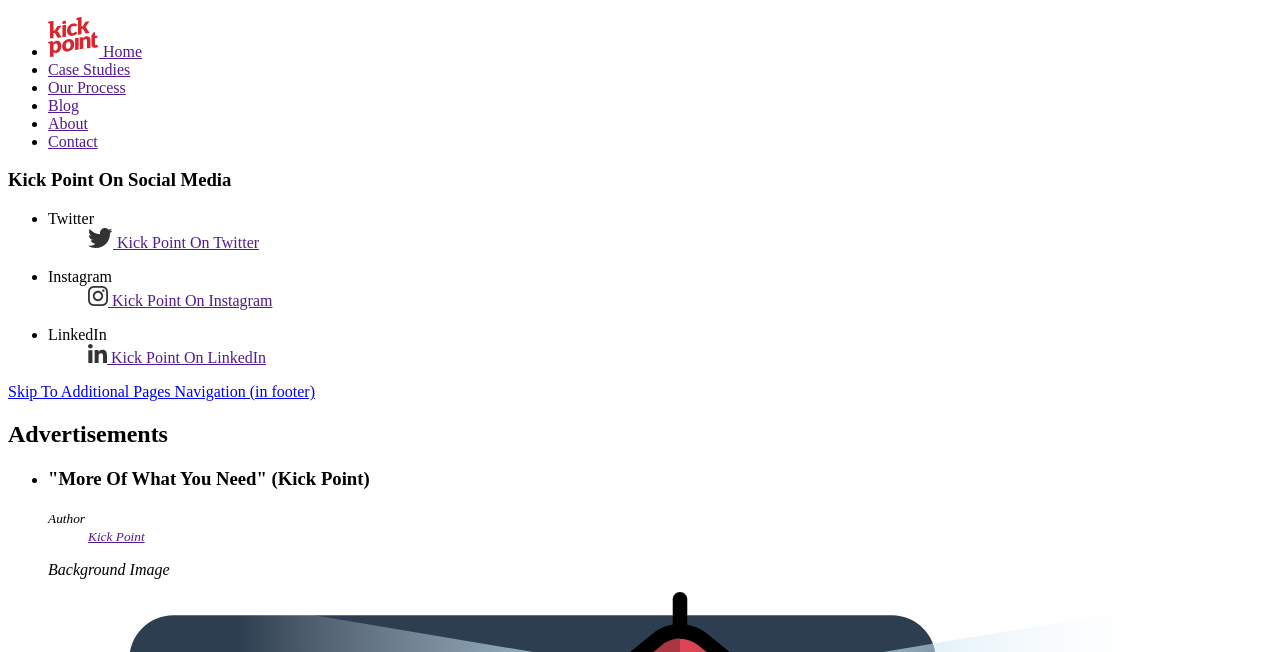
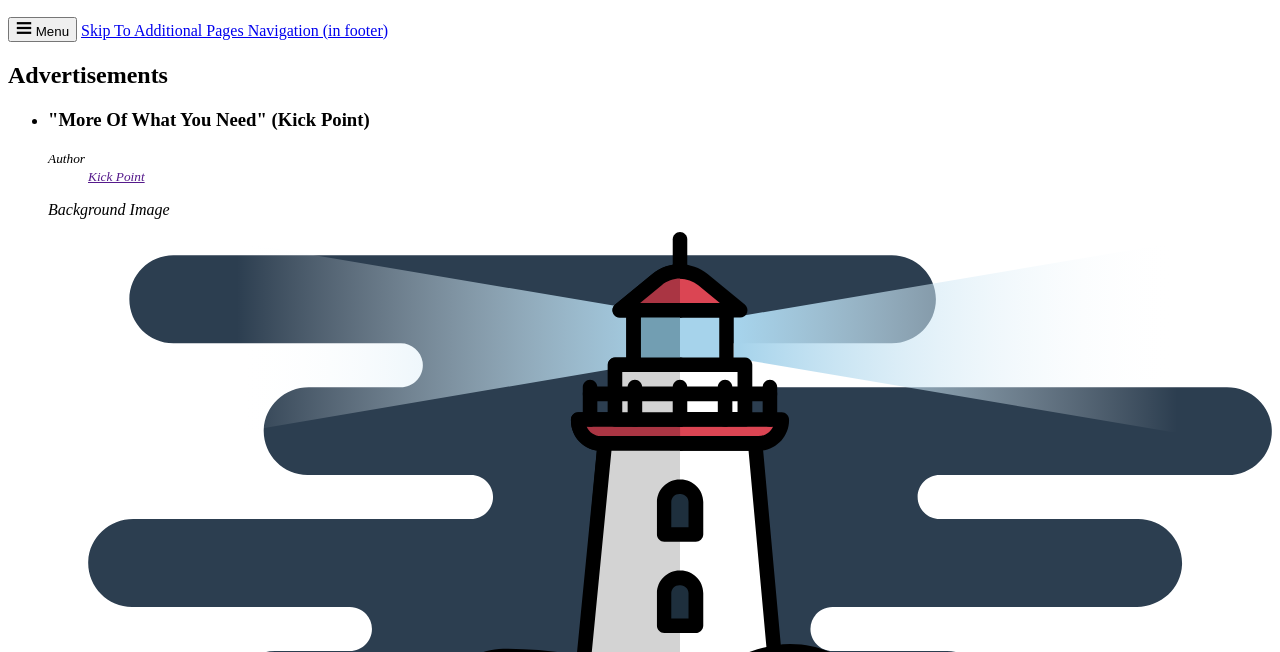
Before and after one commit to ivrouwe/audit-rebuild-kick-point, a plain HTML site: page index.html in a window 1280 px wide. Shown: the part 148-800 px from the top of the page. Drawn offline with Linux system fonts and the light colour scheme.

Commit message:
Add initial JS - makes Major Navigation togglable

```diff
--- /dev/null
+++ b/assets/js/global.js
@@ -0,0 +1,96 @@
+(function () {
+	var majorNavigationCollapsibleElements = document.querySelector('body > header').querySelectorAll('nav > ul, nav > aside'),
+		majorNavigationList = document.querySelector('body > header > nav > ul'),
+		majorNavigationButton = (function () {
+			var button = document.createElement('button'),
+				svg = document.createElementNS('http://www.w3.org/2000/svg', 'svg'),
+				path = document.createElementNS('http://www.w3.org/2000/svg', 'path'),
+				path2 = path.cloneNode(),
+				path3 = path.cloneNode(),
+				span = document.createElement('span');
+
+			// Add attributes to the <button>
+			button.setAttribute('type', 'button');
+			button.setAttribute('aria-expanded', 'false');
+			button.setAttribute('aria-label', 'Major Navigation, Menu button, collapsed');
+
+			// Add attributes to the <path> elements
+			path.setAttribute('d', 'M5 13h90v14H5z');
+			path.style.transformOrigin = '80% 50%';
+			path.style.transition = 'transform 0.2s ease-in-out';
+			path2.setAttribute('d', 'M5 43h90v14H5z');
+			path2.style.transformOrigin = '80% 50%';
+			path2.style.transition = 'opacity 0.2s ease-in-out';
+			path3.setAttribute('d', 'M5 73h90v14H5z');
+			path3.style.transformOrigin = '80% 50%';
+			path3.style.transition = 'transform 0.2s ease-in-out';
+
+			// Add attributes to the <svg> and append the <path> elements to it
+			svg.id = "icon-major-navigation";
+			svg.setAttribute('xmlns', 'http://www.w3.org/2000/svg');
+			svg.setAttribute('xmlns:xlink', 'http://www.w3.org/1999/xlink');
+			svg.setAttribute('viewBox', '0 0 100 100');
+			svg.setAttribute('width', '16');
+			svg.setAttribute('height', '16');
+			svg.setAttribute('aria-hidden', 'true');
+			svg.appendChild(path);
+			svg.appendChild(path2);
+			svg.appendChild(path3);
+
+			span.appendChild(document.createTextNode(' Menu'));
+
+			button.appendChild(svg);
+			button.appendChild(span);
+
+			button.addEventListener('click', toggleMajorNavigation);
+
+			return button;
+		}()),
+		index;
+
+	function toggleMajorNavigation(evt) {
+		var button = evt.currentTarget,
+			svg = button.querySelector('svg'),
+			span = button.querySelector('span'),
+			collapsibleElements = button.parentElement.parentElement.querySelectorAll('nav > ul, nav > aside'),
+			index;
+
+		if (button.getAttribute('aria-expanded') === 'false') {
+			for(index = 0; index < collapsibleElements.length; index++) {
+				collapsibleElements[index].hidden = false;
+			}
+
+			// Transform the hamburger icon into an x and change the button's visible text
+			svg.querySelector('path:first-of-type').setAttribute('transform', 'rotate(-45)');
+			svg.querySelector('path:nth-of-type(2)').setAttribute('opacity', '0');
+			svg.querySelector('path:nth-of-type(3)').setAttribute('transform', 'rotate(45)');
+			span.replaceChild(document.createTextNode(' Close'), span.childNodes[0]);
+
+			button.setAttribute('aria-expanded', 'true');
+			button.setAttribute('aria-label', 'Major Navigation, Menu button, expanded');
+		} else if (button.getAttribute('aria-expanded') === 'true') {
+			for(index = 0; index < collapsibleElements.length; index++) {
+				collapsibleElements[index].hidden = true;
+			}
+
+			// Transform the x back into a hamburger icon and change the button's visible text again
+			svg.querySelector('path:first-of-type').removeAttribute('transform');
+			svg.querySelector('path:nth-of-type(2)').removeAttribute('opacity');
+			svg.querySelector('path:nth-of-type(3)').removeAttribute('transform');
+			span.replaceChild(document.createTextNode(' Menu'), span.childNodes[0]);
+
+			button.setAttribute('aria-expanded', 'false');
+			button.setAttribute('aria-label', 'Major Navigation, Menu button, collapsed');
+		}
+	}
+
+	// Append the Major Navigation menu button to the <nav> element and hide the adjacent, non-visually-hidden content
+	majorNavigationList.insertAdjacentElement('beforebegin', majorNavigationButton);
+
+	for(index = 0; index < majorNavigationCollapsibleElements.length; index++) {
+		majorNavigationCollapsibleElements[index].hidden = true;
+	}
+
+	// Add a data attribute to the HTML element to indicate that this file has been executed
+	document.querySelector('html').dataset.js = 'true';
+}());
--- a/index.html
+++ b/index.html
@@ -444,5 +444,7 @@
 			</ul>
 		</aside>
 	</footer>
+
+	<script src="assets/js/global.js"></script>
 </body>
 </html>
```
